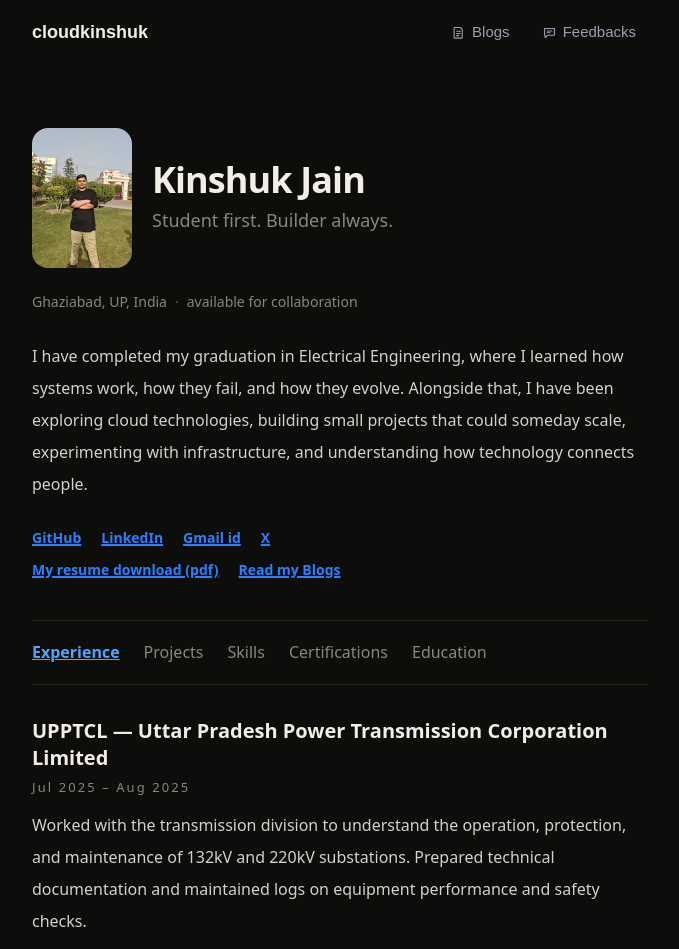
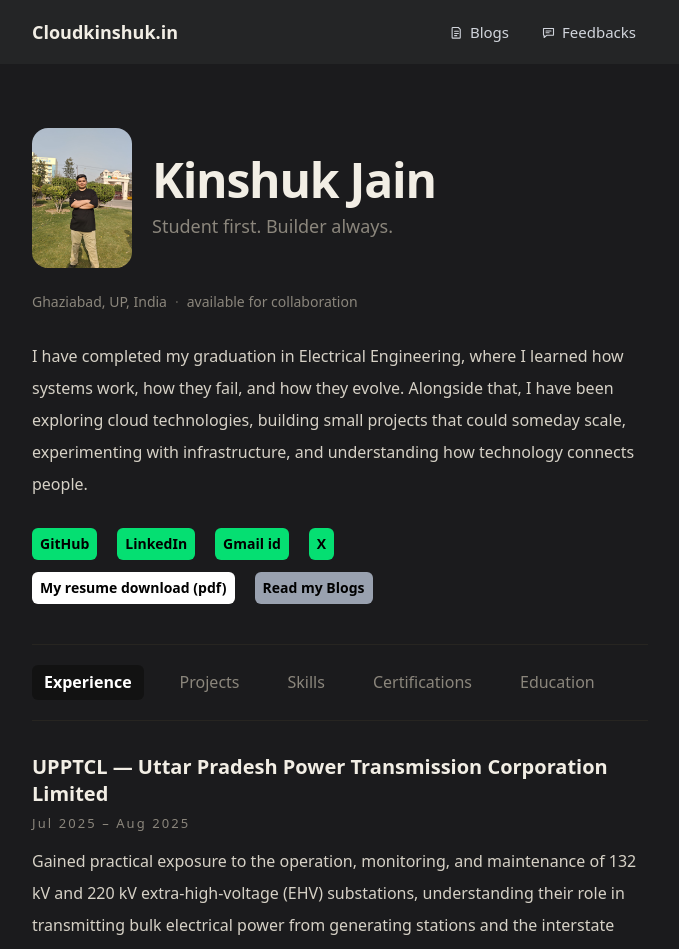
Before and after one commit to kinshukjainn/cloudkinshuk, a Next.js app: page / in a window 1280 px wide. Shown: the top 949 px of the page, without its empty margins (300-979 px from the left). Built offline with nearby package versions, Linux system fonts and the light colour scheme; a web font is replaced by a local one.

Commit message:
more refined and maitaninable ui much refined text and added some content to it and added a good font to it

```diff
--- a/app/(blogs-md)/blogs/[[...slug]]/page.tsx
+++ b/app/(blogs-md)/blogs/[[...slug]]/page.tsx
@@ -24,7 +24,7 @@ const ACCENT_HOVER = "#e8c98f";
 const RULE = "#272521";
 const CODE_BG = "#171715";
 
-const SHELL = `min-h-screen bg-[${BG}] text-[${FG}] selection:bg-[${ACCENT}] selection:text-[${BG}]`;
+const SHELL = `min-h-screen bg-[#1b1b1d] text-[${FG}] selection:bg-[${ACCENT}] selection:text-[${BG}]`;
 
 const FOCUS = `focus-visible:outline-none focus-visible:ring-1 focus-visible:ring-[${ACCENT}] focus-visible:ring-offset-4 focus-visible:ring-offset-[${BG}]`;
 
--- a/app/blogs-fd/page.tsx
+++ b/app/blogs-fd/page.tsx
@@ -33,7 +33,7 @@ const LINK =
   "text-[#d0a869] underline decoration-1 underline-offset-4 transition-colors hover:text-[#e8c98f] " +
   FOCUS;
 
-const MONO = "font-mono text-[11px] uppercase tracking-[0.16em] text-[#8b867c]";
+const MONO = " text-[15px]  tracking-[0.16em] text-white font-semibold";
 
 const PROSE = "text-[15px] leading-7 text-[#d6d1c6] sm:text-base sm:leading-8";
 
@@ -101,7 +101,7 @@ export default function FeedbackPage() {
   });
 
   return (
-    <div className="min-h-screen bg-[#0d0d0c] text-[#d6d1c6] selection:bg-[#d0a869] selection:text-[#0d0d0c]">
+    <div className="min-h-screen bg-[#1B1B1D] text-[#d6d1c6] selection:bg-[#d0a869] selection:text-[#0d0d0c]">
       <main className="mx-auto w-full max-w-[680px] px-5 py-12 sm:px-8 sm:py-16">
         {/* ── Header ─────────────────────────────────────── */}
         <header>
@@ -126,7 +126,7 @@ export default function FeedbackPage() {
           </label>
 
           <div
-            className={`mt-2 flex items-center gap-2 border-b pb-2 transition-colors focus-within:border-[#d0a869] ${RULE}`}
+            className={`mt-2 flex items-center gap-2  bg-[#121212] px-3 py-2 rounded-full pb-2  ${RULE}`}
           >
             <Search
               className="h-4 w-4 shrink-0 text-[#8b867c]"
--- a/app/components/Header.tsx
+++ b/app/components/Header.tsx
@@ -89,19 +89,19 @@ export default function Header() {
     pathname === href || pathname.startsWith(`${href}/`);
 
   return (
-    <header style={TOKENS} className="sticky top-0 z-50 w-full  bg-[var(--bg)]">
+    <header style={TOKENS} className="sticky top-0 z-50 w-full  bg-[#242526]">
       <div className="mx-auto flex h-14 w-full max-w-[680px] items-center gap-2 px-4 sm:h-16 sm:gap-4 sm:px-8">
         {/* Brand — serif, tilde prefix matches the homepage shell vibe */}
         <Link
           href="/"
           aria-label="Home"
           className={[
-            "inline-flex shrink-0 items-baseline gap-1  text-[15px] text-[var(--head)] font-bold  transition-colors hover:text-[var(--accent-hover)] sm:text-lg",
+            "inline-flex shrink-0 items-baseline gap-1  text-[17px] text-[var(--head)] font-bold  transition-colors hover:text-[var(--accent-hover)] sm:text-lg",
             FOCUS,
           ].join(" ")}
         >
-          <span className="hidden min-[400px]:inline">cloudkinshuk</span>
-          <span className="min-[400px]:hidden">ck</span>
+          <span className="hidden min-[400px]:inline">Cloudkinshuk.in</span>
+          <span className="min-[400px]:hidden">Cloudkinshuk.in</span>
         </Link>
 
         {/* Nav — flat links, underline marks the active page */}
@@ -118,11 +118,11 @@ export default function Header() {
                 href={entry.href}
                 aria-current={active ? "page" : undefined}
                 className={[
-                  "inline-flex h-9 shrink-0 items-center gap-1.5 px-2 text-[15px] transition-colors sm:px-3",
+                  "inline-flex h-9 shrink-0 items-center rounded-md gap-1.5 px-2 py-2 text-[15px] transition-colors sm:px-3",
                   FOCUS,
                   active
-                    ? "text-blue-300  underline decoration-2 font-medium underline-offset-[6px]"
-                    : "text-gray-400 hover:text-blue-200",
+                    ? "text-white  bg-[#121212]  font-medium underline-offset-[6px]"
+                    : "text-gray-300 hover:text-white  hover:bg-[#121212]",
                 ].join(" ")}
               >
                 <Icon className="h-[15px] w-[15px] shrink-0" />
--- a/app/globals.css
+++ b/app/globals.css
@@ -154,7 +154,7 @@
 
 body {
   background-color: #0d0d0c;
-  font-family: sans-serif;
+  font-family: var(--font-segoeui), sans-serif;
 }
 
 .h-font {
--- a/app/layout.tsx
+++ b/app/layout.tsx
@@ -33,6 +33,18 @@ export const inter = Inter({
 export const geistMono = Geist_Mono({
   subsets: ["latin"],
   variable: "--font-geist-mono",
+});
+
+export const segoeui = localFont({
+  src: [
+    {
+      path: "../public/fonts/segoeui.woff2",
+      weight: "400",
+      style: "normal",
+    },
+  ],
+  variable: "--font-segoe-ui",
+  display: "swap",
 });
 
 const cabinSketch = Cabin_Sketch({
--- a/app/page.tsx
+++ b/app/page.tsx
@@ -181,10 +181,27 @@ function ExperiencePanel() {
         Jul 2025 – Aug 2025
       </p>
       <p className="mt-3 text-[15px] leading-7 text-[#d6d1c6] sm:text-base sm:leading-8">
-        Worked with the transmission division to understand the operation,
-        protection, and maintenance of 132kV and 220kV substations. Prepared
-        technical documentation and maintained logs on equipment performance and
-        safety checks.
+        Gained practical exposure to the operation, monitoring, and maintenance
+        of 132 kV and 220 kV extra-high-voltage (EHV) substations, understanding
+        their role in transmitting bulk electrical power from generating
+        stations and the interstate transmission network to distribution
+        substations across Uttar Pradesh.Studied substation layouts, single-line
+        diagrams (SLDs), and power flow through key equipment, including power
+        transformers, busbars, circuit breakers, isolators, current transformers
+        (CTs), potential/voltage transformers (PTs/VTs), lightning arresters,
+        and earthing systems. Learned about SCADA (Supervisory Control and Data
+        Acquisition) systems used for remote monitoring and supervisory control
+        of substations, including the observation of voltage, current, active
+        and reactive power, breaker status, alarms, and equipment indications
+        through human-machine interface (HMI) displays.Studied the operation and
+        maintenance of overhead transmission lines, including conductors,
+        insulators, towers, earth wires, and associated line bays, along with
+        the importance of insulation coordination, lightning protection, and
+        reliable power transfer across the transmission network. Assisted with
+        technical documentation and the maintenance of equipment-performance
+        records, inspection logs, and safety-check documentation, gaining
+        familiarity with preventive maintenance practices, abnormal-condition
+        reporting, and systematic record-keeping in high-voltage installations.
       </p>
     </div>
   );
@@ -208,9 +225,9 @@ function ProjectsPanel() {
             ))}
           </div>
 
-          <p className="mt-4 text-sm leading-6 text-[#8b867c]">
-            <span className="text-[#d6d1c6]">Stack:</span>{" "}
-            {project.technologies.join(" · ")}
+          <p className="mt-4 text-sm leading-6 text-gray-300">
+            <span className="text-blue-400 font-bold">Stack:</span>{" "}
+            {project.technologies.join(" | ")}
           </p>
 
           <p className="mt-3 flex flex-wrap gap-x-5 gap-y-2 text-sm">
@@ -219,9 +236,9 @@ function ProjectsPanel() {
                 href={project.links.live}
                 target="_blank"
                 rel="noopener noreferrer"
-                className="font-semibold text-blue-500 underline decoration-1 underline-offset-4 transition-colors hover:text-blue-300"
+                className="font-semibold text-white bg-black py-1.5 rounded-md px-3  underline-offset-4 transition-colors"
               >
-                live site ↗
+                Live site ↗
               </a>
             )}
             {project.links.repo && (
@@ -229,7 +246,7 @@ function ProjectsPanel() {
                 href={project.links.repo}
                 target="_blank"
                 rel="noopener noreferrer"
-                className="font-semibold text-blue-500 underline decoration-1 underline-offset-4 transition-colors hover:text-blue-300"
+                className="font-semibold text-black bg-white py-1.5 rounded-md px-3  underline-offset-4 transition-colors "
               >
                 source ↗
               </a>
@@ -278,9 +295,9 @@ function CertificationsPanel() {
               href={cert.verifyUrl}
               target="_blank"
               rel="noopener noreferrer"
-              className="font-semibold text-blue-500 underline decoration-1 underline-offset-4 transition-colors hover:text-blue-200 "
+              className="font-semibold text-white bg-black px-3 py-1.5 rounded-md  underline-offse-4 "
             >
-              verify credential ↗
+              Verify credential ↗
             </a>
           </p>
         </div>
@@ -314,9 +331,9 @@ function EducationPanel() {
           download
           target="_blank"
           rel="noopener noreferrer"
-          className="font-semibold text-blue-500 underline decoration-1 underline-offset-4 transition-colors hover:text-blue-200 "
+          className="font-semibold text-white bg-black px-3 py-1.5 rounded-md  underline-offse-4 "
         >
-          download transcript (pdf) ↓
+          Download transcript (pdf) ↓
         </a>
       </p>
     </div>
@@ -333,7 +350,7 @@ export default function Home() {
   const [tagline, ...bio] = CONFIG.personal.bio;
 
   return (
-    <div className="min-h-screen bg-[#0d0d0c] font-sans text-[#d6d1c6] selection:bg-[#d0a869] selection:text-[#0d0d0c]">
+    <div className="min-h-screen bg-[#1B1B1D] font-sans text-[#d6d1c6] selection:bg-[#d0a869] selection:text-[#0d0d0c]">
       <style>{`@keyframes panelIn{from{opacity:0}to{opacity:1}}`}</style>
 
       <main className="mx-auto w-full max-w-[680px] px-5 py-12 sm:px-8 sm:py-16">
@@ -350,7 +367,7 @@ export default function Home() {
               />
             )}
             <div className="min-w-0">
-              <h1 className="text-[28px] leading-none font-semibold tracking-tight text-[#f2eee5] sm:text-4xl">
+              <h1 className="text-[38px] leading-none font-semibold tracking-tight text-[#f2eee5] sm:text-5xl">
                 Kinshuk Jain
               </h1>
               <p className="mt-2 text-base text-[#8b867c] sm:text-lg">
@@ -387,7 +404,7 @@ export default function Home() {
                 href={s.url}
                 target="_blank"
                 rel="noopener noreferrer"
-                className="font-semibold text-blue-500  underline decoration-2"
+                className="font-semibold text-black px-2 py-1.5 rounded-md bg-green-400  "
               >
                 {SOCIAL_LABEL[s.platform] ?? s.platform}
               </a>
@@ -398,13 +415,13 @@ export default function Home() {
           <div className="mt-3 flex flex-wrap items-center gap-x-5 gap-y-2 text-sm">
             <Link
               href="/myresumekinshuk.pdf"
-              className="font-semibold text-blue-500 underline decoration-2"
+              className="font-semibold text-black bg-white px-2 py-1.5 rounded-md "
             >
               My resume download (pdf)
             </Link>
             <Link
               href="/blogs"
-              className="font-semibold text-blue-500 underline decoration-2"
+              className="font-semibold text-black bg-gray-400 px-2 py-1.5 rounded-md "
             >
               Read my Blogs
             </Link>
@@ -430,10 +447,10 @@ export default function Home() {
                 aria-controls={`panel-${t.id}`}
                 id={`tab-${t.id}`}
                 onClick={() => setTab(t.id)}
-                className={`font-medium text-[16px]  cursor-pointer ${
+                className={`font-medium text-[16px] py-1.5 px-3 rounded-md  cursor-pointer ${
                   active
-                    ? "text-blue-400 underline font-semibold"
-                    : "text-[#8b867c] hover:text-[#d6d1c6]"
+                    ? "text-white bg-[#121212]  font-semibold"
+                    : "text-[#8b867c] hover:bg-[#121212] hover:text-[#d6d1c6]"
                 }`}
               >
                 <span aria-hidden className={active ? "" : "opacity-0"}>
--- a/tailwind.config.ts
+++ b/tailwind.config.ts
@@ -21,6 +21,7 @@ const config: Config = {
         roboto: "var(--font-roboto) sans-serif",
         sourceSerif: "var(--font-source-serif) , serif",
         inter: "var(--font-inter), sans-serif",
+        segoeui: "var(--font-segoeui) , sans-serif",
         ubuntuSans: "var(--font-ubuntu-sans) sans-serif, ",
         robotoSlab: "var(--font-roboto-slab), serif",
         VarelaRound: "var(--font-varela-round) , sans-serif",
```
Also changed, not shown: app/components/BlogsFeed.tsx (+4 -4 lines), public/fonts/segoeui.woff2 (added).
